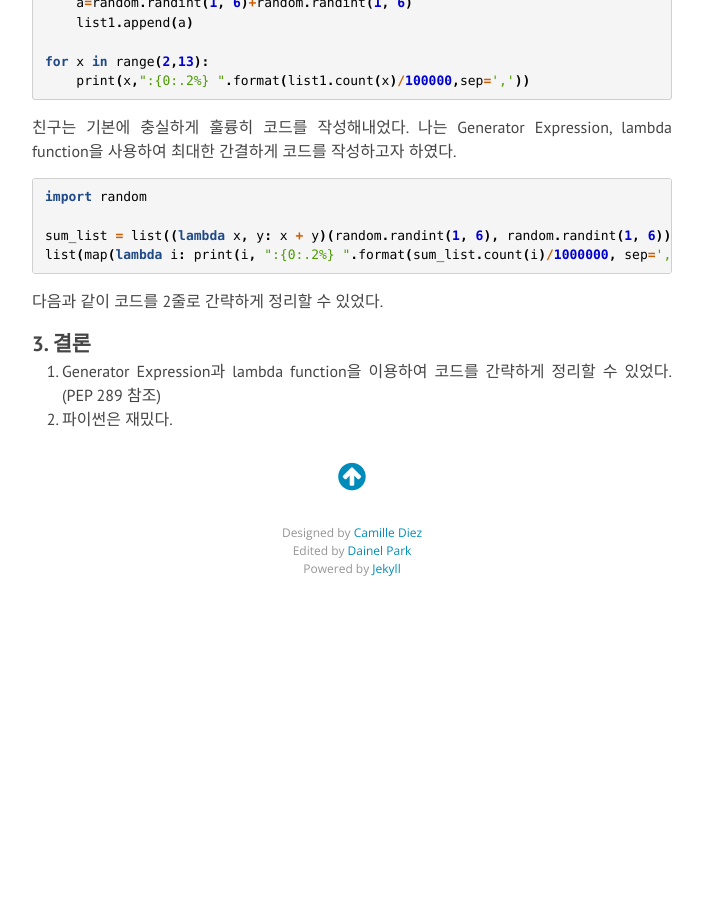
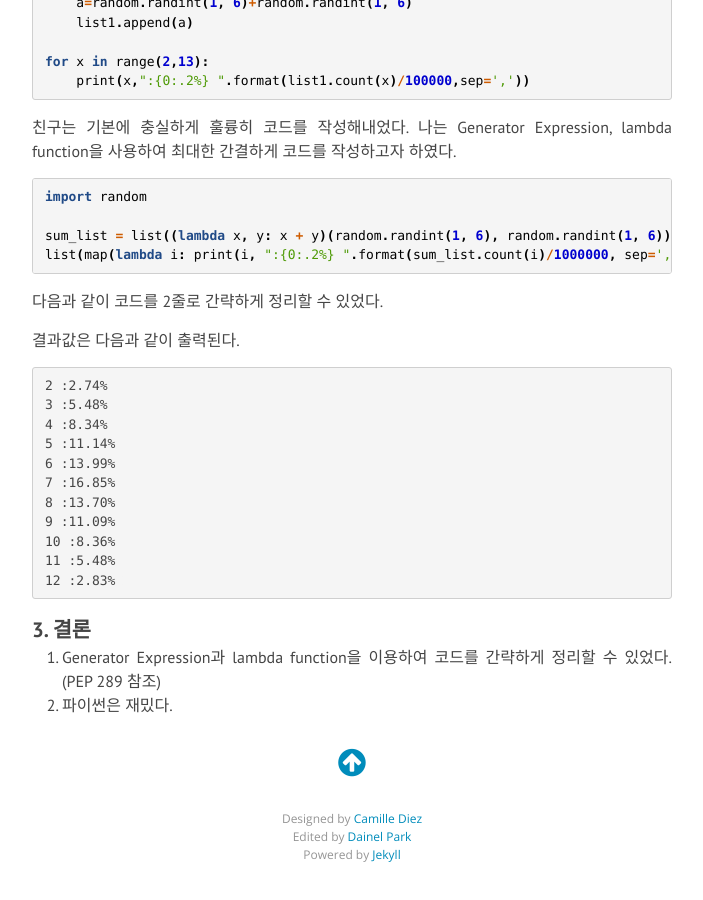
Before and after one commit to DainelPark/dainelpark.github.io, a Jekyll site: the page built from _posts/2016-06-02-파이썬으로 주사위의 합의 확률 구하기.md, in a window 1280 px wide and 900 px high, scrolled down 1011 px. Shown: the whole window, without its empty margins (288-991 px from the left). Built offline with Jekyll 4.4.1, drawn with Linux system fonts in a browser that asks for light colours; nearby versions of some CDN libraries; Markdown is read by kramdown in place of the engine named in the settings; before the commit the page ends 1625 px from its top, so only the background shows below that.

Commit message:
edit post

````diff
--- a/_posts/2016-06-02-파이썬으로 주사위의 합의 확률 구하기.md
+++ b/_posts/2016-06-02-파이썬으로 주사위의 합의 확률 구하기.md
@@ -38,6 +38,22 @@ list(map(lambda i: print(i, ":{0:.2%} ".format(sum_list.count(i)/1000000, sep=',
 ```
 다음과 같이 코드를 2줄로 간략하게 정리할 수 있었다.
 
+결과값은 다음과 같이 출력된다.
+
+```
+2 :2.74%
+3 :5.48%
+4 :8.34%
+5 :11.14%
+6 :13.99%
+7 :16.85%
+8 :13.70%
+9 :11.09%
+10 :8.36%
+11 :5.48%
+12 :2.83%
+```
+
 ### 3. 결론
 
 1. Generator Expression과 lambda function을 이용하여 코드를 간략하게 정리할 수 있었다. (PEP 289 참조)
````
